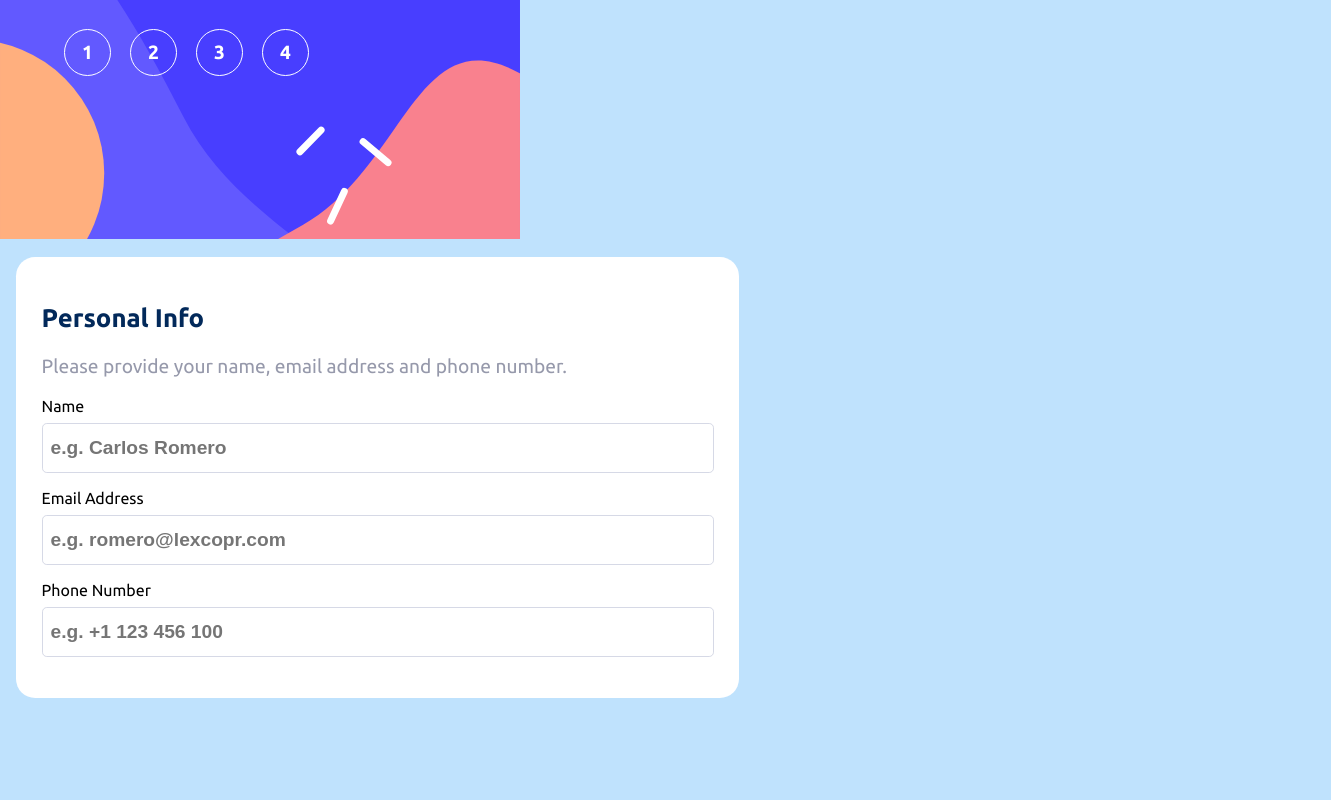
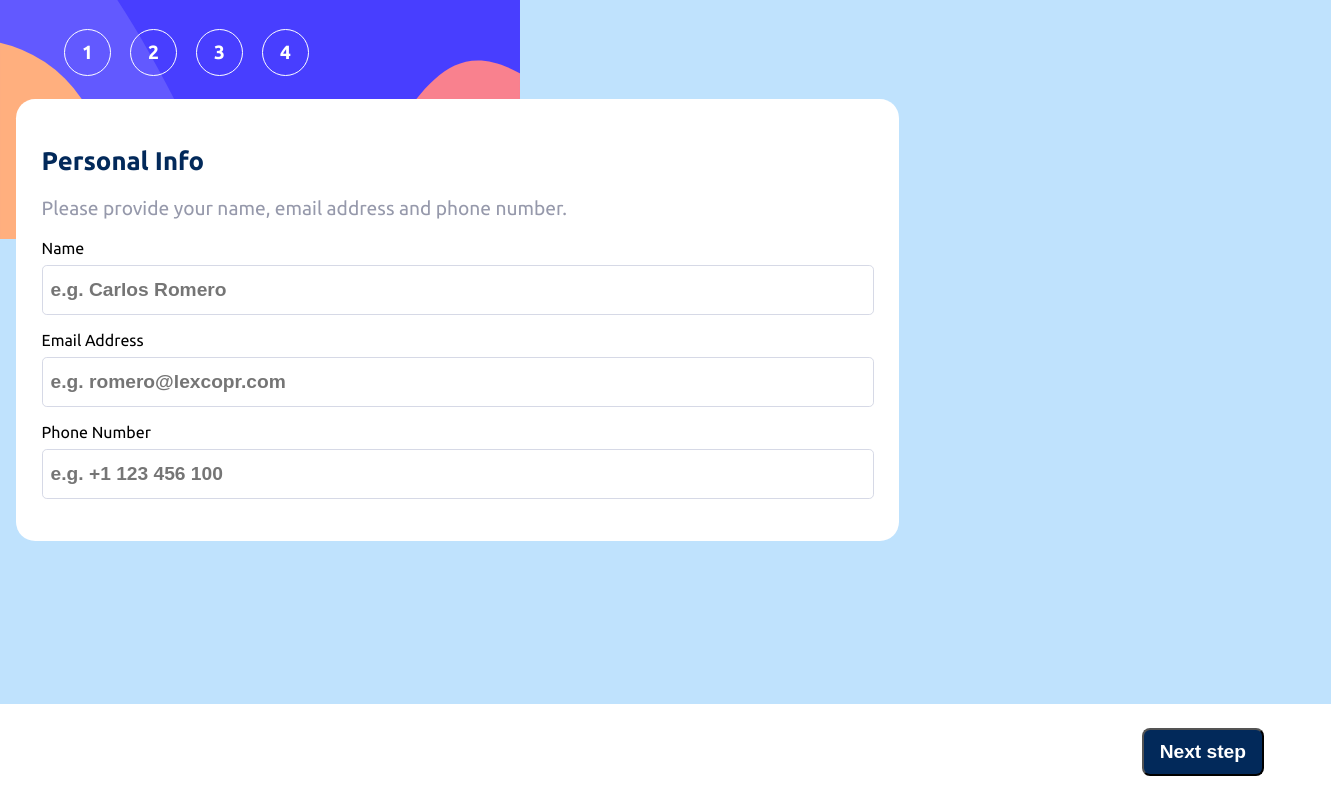
Before and after one commit to CarlosRMx/Multi-Step-Form, a plain HTML site: page index.html in a window 1280 px wide. Shown: the whole page, 1331 px wide, since content can reach past the window. Drawn offline with Linux system fonts and the light colour scheme.

Commit message:
it was the styles which changed to place the form in the correct site

```diff
--- a/index.html
+++ b/index.html
@@ -46,8 +46,12 @@
           <span>Phone Number</span>
           <input type="text" name="number" id="number" autocomplete="cc-number" required placeholder="e.g. +1 123 456 100 " />
         </label>
+
       </form>
     </section>
+    <div class="controls">
+      <button>Next step</button>
+    </div>
   </main>
   <footer></footer>
 </body>
--- a/scss/main.scss
+++ b/scss/main.scss
@@ -38,7 +38,6 @@ header{
     position: absolute;
     top: 1.8rem;
     left: calc(2rem + 2rem);
-    // left: 4rem;
     div{
         display: flex;
         align-items: center;
@@ -55,9 +54,14 @@ header{
     }
 }
 .formContainer{
+    position: absolute;
+    top: 5.2rem;
+    left: 0;
+    right: 0;
     padding: 1rem;
     form{
-        max-width: 42rem;
+        min-width:2.8rem;
+        max-width: 52rem;
         padding: 1.6rem;
         background-color: $textWhite;
         border-radius: 1.2rem;
@@ -92,4 +96,27 @@ header{
             outline: none;
         }
     }
+
 }
+.controls{
+    position: absolute;
+    bottom: 0;
+    left: 0;
+    right: 0;
+    display: flex;
+    justify-content: end;
+    align-items: center;
+    width: 100%;
+    height:2.8rem;
+    padding: 1.6rem;
+    background-color: $textWhite;
+    button{
+        margin-inline-end: 2.6rem;
+        padding: 0.7rem 1rem;
+        background-color: $marineBlue;
+        color: $textWhite;
+        font-size: $textsm;
+        border-radius: 0.5rem;
+        font-weight: bold;
+    }
+}
```
Also changed, not shown: css/main.css, 1 other file.
